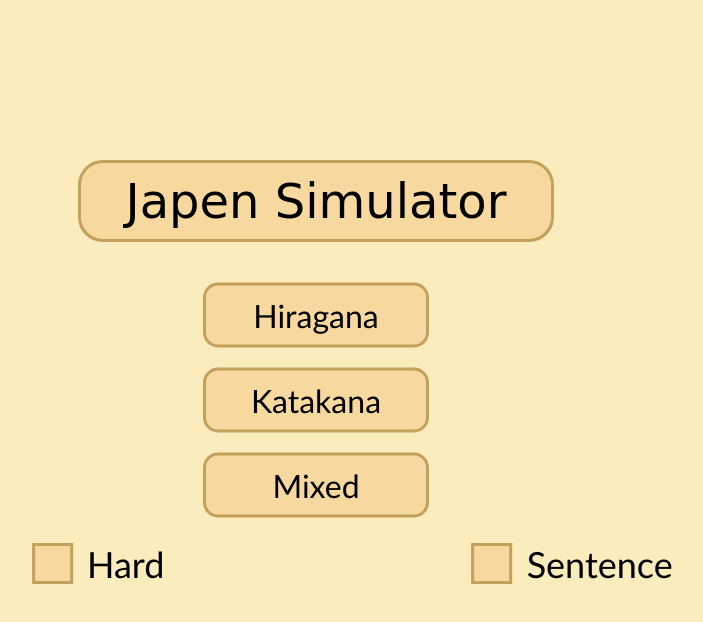
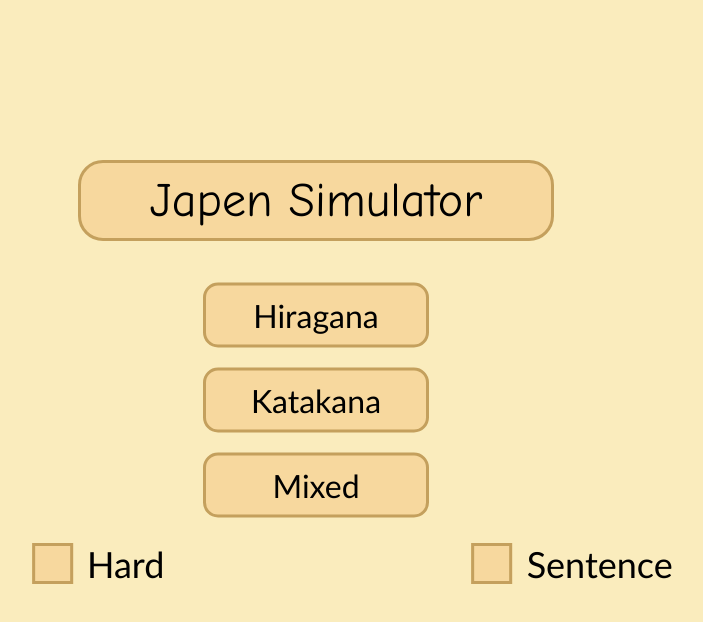
Before and after one commit to Yyct/Yyct.github.io, a plain HTML site: page index.html in a window 1280 px wide. Shown: the whole page, without its empty margins (324-1027 px from the left). Drawn offline with Linux system fonts and the light colour scheme.

Commit message:
Update style.css

```diff
--- a/style.css
+++ b/style.css
@@ -19,7 +19,7 @@ body {
 
 #title {
     width: 450px;
-    font-family: "Apple Chancery", cursive;
+    font-family: "Comic Sans MS", cursive;
     font-size: 300%;
     text-align: center;
     background-color: #f7d89e;
```
